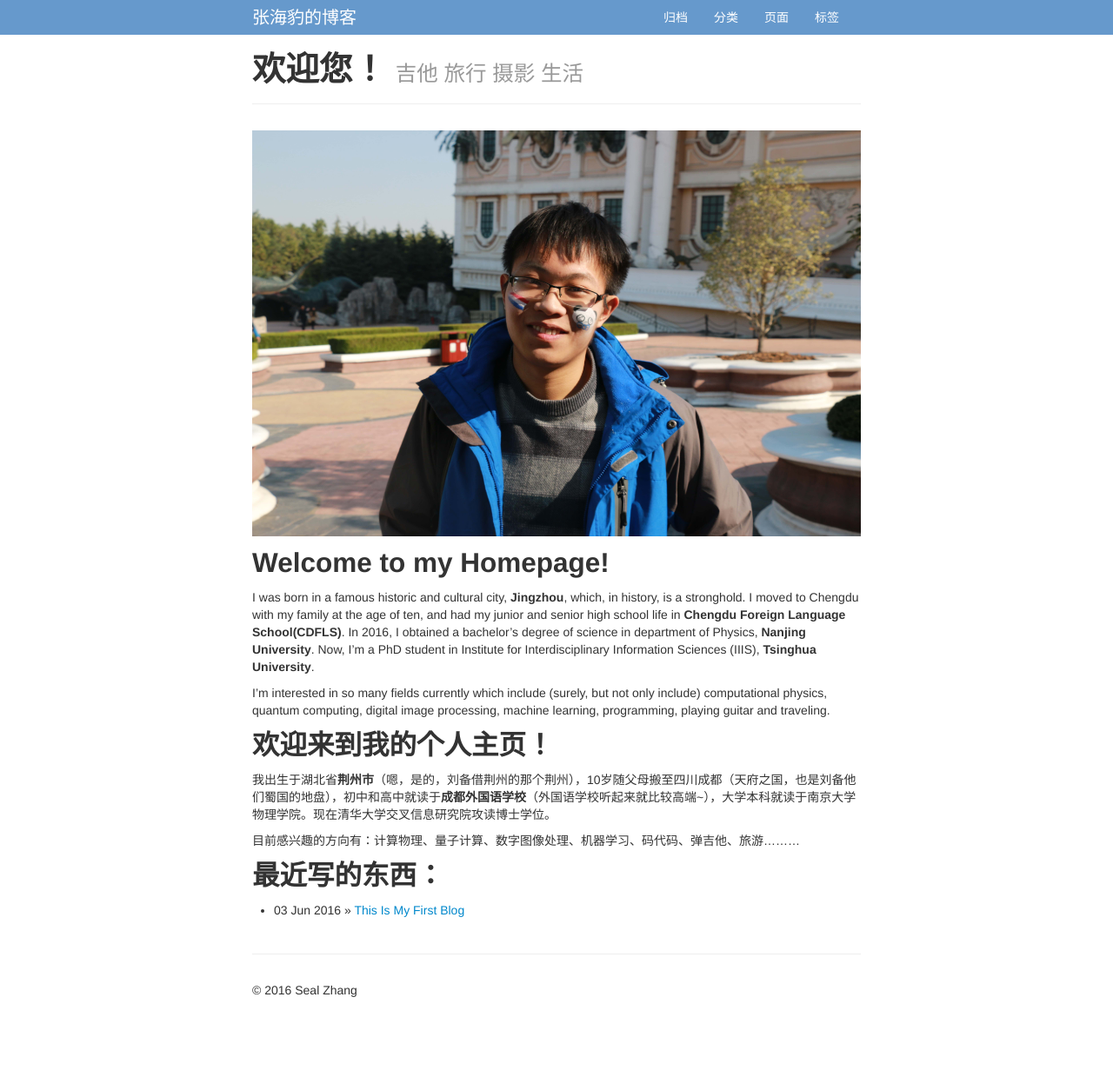
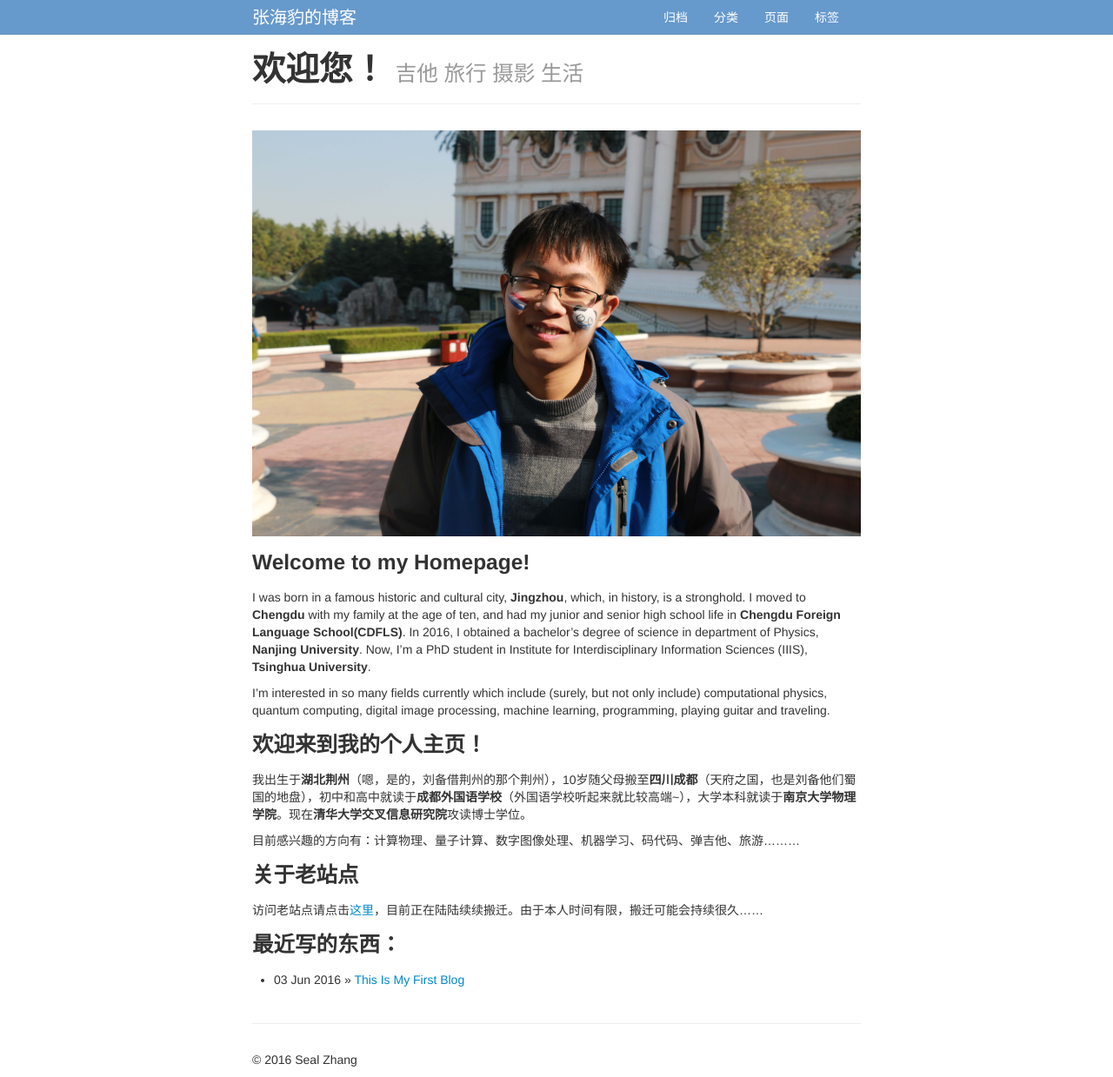
Before and after one commit to zhangchuheng123/zhangchuheng123.github.io, a Jekyll site: the page built from index.md, in a window 1280 px wide. Shown: the whole page at 87% size. Built offline with Jekyll 4.4.1, drawn with Linux system fonts in a browser that asks for light colours; before the commit the page ends 1159 px from its top, so only the background shows below that.

Commit message:
修改主页

```diff
--- a/index.md
+++ b/index.md
@@ -5,22 +5,26 @@ tagline: 吉他 旅行 摄影 生活
 ---
 {% include JB/setup %}
 
-![Minion](http://zhangchuheng123.github.io/images/2016-08-18-photo.jpg)
+![Minion](/images/2016-08-18-photo.jpg)
 
-## Welcome to my Homepage!
+### Welcome to my Homepage!
 
-I was born in a famous historic and cultural city, **Jingzhou**, which, in history, is a stronghold. I moved to Chengdu with my family at the age of ten, and had my junior and senior high school life in **Chengdu Foreign Language School(CDFLS)**. In 2016, I obtained a bachelor's degree of science in department of Physics, **Nanjing University**. Now, I'm a PhD student in Institute for Interdisciplinary Information Sciences (IIIS), **Tsinghua University**.
+I was born in a famous historic and cultural city, **Jingzhou**, which, in history, is a stronghold. I moved to **Chengdu** with my family at the age of ten, and had my junior and senior high school life in **Chengdu Foreign Language School(CDFLS)**. In 2016, I obtained a bachelor's degree of science in department of Physics, **Nanjing University**. Now, I'm a PhD student in Institute for Interdisciplinary Information Sciences (IIIS), **Tsinghua University**.
 
 I'm interested in so many fields currently which include (surely, but not only include) computational physics, quantum computing, digital image processing, machine learning, programming, playing guitar and traveling.
 
-## 欢迎来到我的个人主页！
+### 欢迎来到我的个人主页！
 
-
-我出生于湖北省**荆州市**（嗯，是的，刘备借荆州的那个荆州），10岁随父母搬至四川成都（天府之国，也是刘备他们蜀国的地盘），初中和高中就读于**成都外国语学校**（外国语学校听起来就比较高端~），大学本科就读于南京大学物理学院。现在清华大学交叉信息研究院攻读博士学位。
+我出生于**湖北荆州**（嗯，是的，刘备借荆州的那个荆州），10岁随父母搬至**四川成都**（天府之国，也是刘备他们蜀国的地盘），初中和高中就读于**成都外国语学校**（外国语学校听起来就比较高端~），大学本科就读于**南京大学物理学院**。现在**清华大学交叉信息研究院**攻读博士学位。
 
 目前感兴趣的方向有：计算物理、量子计算、数字图像处理、机器学习、码代码、弹吉他、旅游………
 
-## 最近写的东西：
+### 关于老站点
+
+访问老站点请点击[这里](http://zhangchuheng.sinaapp.com)，目前正在陆陆续续搬迁。由于本人时间有限，搬迁可能会持续很久……
+
+
+### 最近写的东西：
 
 <ul class="posts">
   {% for post in site.posts %}
```
